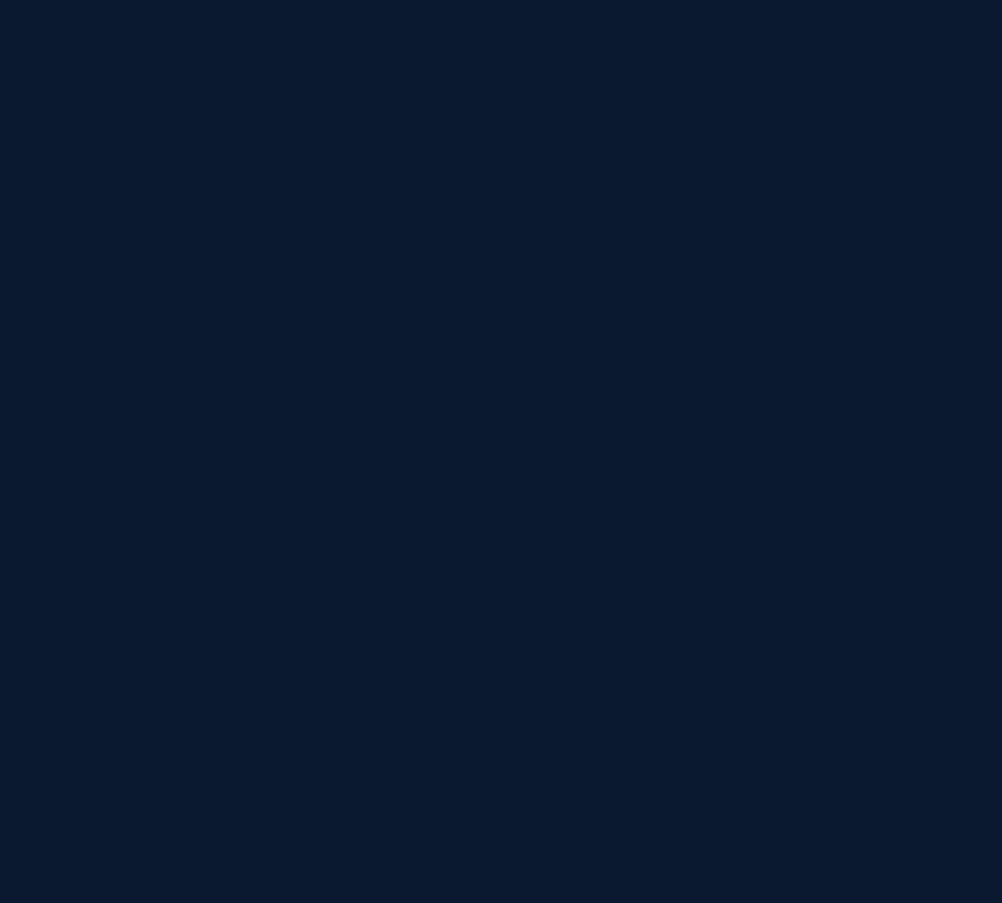
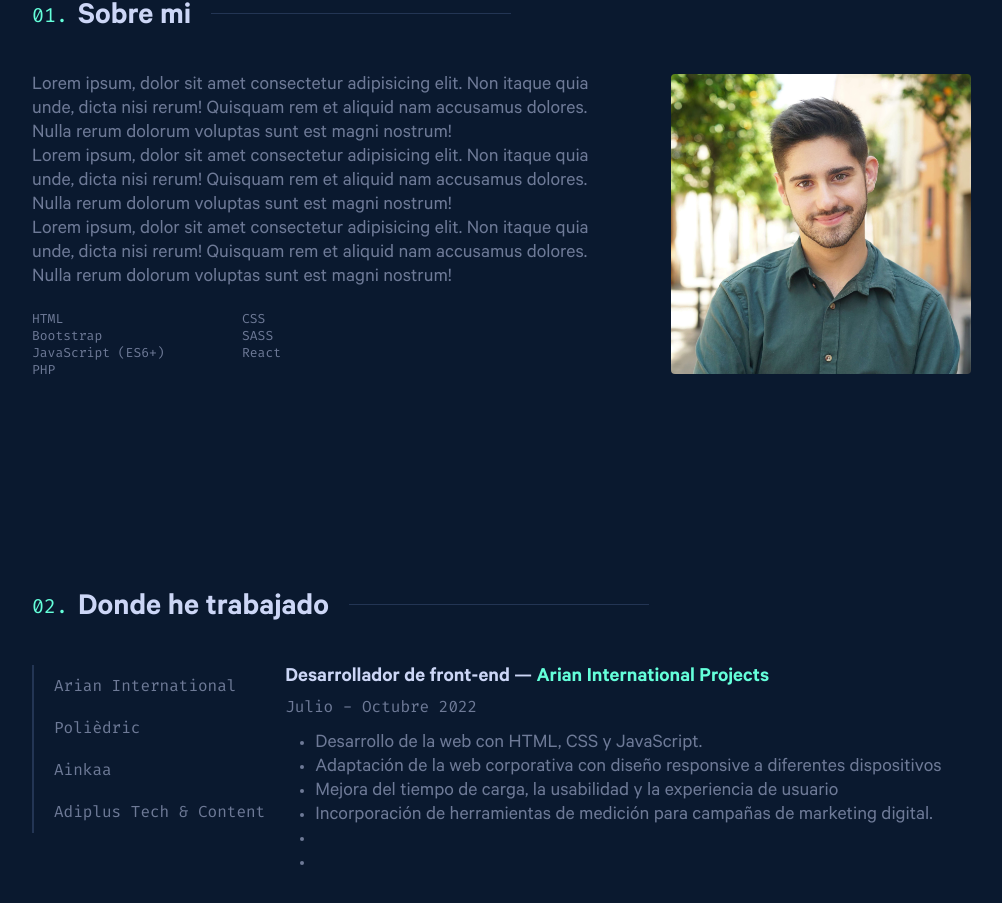
Before and after one commit to EricSalat/web-profesional, a React (Create React App) app: page / in a window 1280 px wide. Shown: the part 953-1856 px from the top of the page, without its empty margins (118-1120 px from the left). Before the commit the page ends 943 px from the top, so only its background shows below. Built offline with nearby package versions, Linux system fonts and the light colour scheme.

Commit message:
Hechos perfil y avanzado el Donde he trabajado

```diff
--- a/src/App.css
+++ b/src/App.css
@@ -1,39 +1,3 @@
-header nav {
-  display: flex;
-  justify-content: space-between;
-  padding: 50px;
-  font-size: 13px;
-}
-
-header nav ol li {
-  display: inline;
-  flex-direction: row;
-  font-family: 'Fira Code','Space Grotesk', sans-serif;
-  font-weight: 400;
-  color: var(--titulo1);
-  padding: 10px;
-}
-
-header nav ol li :hover {
-  color: var(--verde);
-
-}
-
-header button{
-  font-size: 13px;
-}
-
-
-header nav ol li ::before {
-  counter-increment: section;
-  content: "0" counter(section) ". ";
-  color: var(--verde);
-}
-
-header a {
-  text-decoration: none;
-  color: inherit;
-}
 a{
   cursor: pointer;
 }
@@ -48,6 +12,7 @@ main {
   font-family: "Calibre", sans-serif;
   font-weight: 400;
   font-size: 20px;
+  counter-reset: section;
 }
 
 h1 {
@@ -106,3 +71,35 @@ main section:first-of-type p:last-of-type {
   margin: 20px 0px 0px;
   max-width: 540px
 }
+
+.about-me {
+  display: grid;
+  grid-template-columns: 30% 25% auto;
+  gap: 50px;
+}
+
+.about-me-text {
+  grid-column: 1 / 3;
+}
+
+.about-me img {
+  border-radius: var(--borderRadius);
+  grid-column: 3 / 4;
+}
+
+
+.skills-list {
+  padding: 0px;
+  margin: 20px 0px 0px;
+  /* overflow: hidden; */
+  font-family: 'Fira Code','Space Grotesk', sans-serif;
+  font-weight: 400;
+  font-size: 13px;
+  display: grid;
+  grid-template-columns: repeat(2, minmax(140px, 200px));
+  gap: 0px 10px;
+  padding: 0px;
+  margin: 20px 0px 0px;
+  overflow: hidden;
+  list-style: none;
+}
--- a/src/App.js
+++ b/src/App.js
@@ -2,6 +2,10 @@ import logo from './logo.svg';
 import './App.css';
 import Header from "./components/Header/Header";
 import Button from "./components/Button/Button";
+import NumberedHeading from './components/Numbered-Heading/Numbered-Heading';
+import FotoEric from "./assets/eric_salat.jpg";
+import TabButton from './components/TabButton/TabButton';
+import FichaTrabajo from './components/FichaTrabajo/FichaTrabajo';
 
 
 function App() {
@@ -11,13 +15,99 @@ function App() {
       <main>
       <section>
         <p className="mini-heading">Hola, me llamo</p>
-        <h1 className="big-heading">Èric Salat</h1>
+        <h1 className="big-heading">Èric Salat.</h1>
         <h2 className="big-heading">Y programo aplicaciones web.</h2>
         <p>Lorem ipsum dolor sit amet consectetur adipisicing elit. Mollitia, cum nihil odio ab modi asperiores itaque libero. Repellendus voluptatibus placeat dolore dicta eum suscipit reiciendis cumque? Ipsa possimus quod temporibus!</p>
         <Button
         texto="Haz clic para conocerme"
         className="know-me-button"
+        href="#about"
          />
+      </section>
+      <section id="about">
+        <NumberedHeading texto="Sobre mi"/>
+        <div className="about-me">
+          <div className="about-me-text">
+            <p>Lorem ipsum, dolor sit amet consectetur adipisicing elit. Non itaque quia unde, dicta nisi rerum! Quisquam rem et aliquid nam accusamus dolores. Nulla rerum dolorum voluptas sunt est magni nostrum!</p>
+            <p>Lorem ipsum, dolor sit amet consectetur adipisicing elit. Non itaque quia unde, dicta nisi rerum! Quisquam rem et aliquid nam accusamus dolores. Nulla rerum dolorum voluptas sunt est magni nostrum!</p>
+            <p>Lorem ipsum, dolor sit amet consectetur adipisicing elit. Non itaque quia unde, dicta nisi rerum! Quisquam rem et aliquid nam accusamus dolores. Nulla rerum dolorum voluptas sunt est magni nostrum!</p>
+            <div>
+              <ul className="skills-list">
+                <li>HTML</li>
+                <li>CSS</li>
+                <li>Bootstrap</li>
+                <li>SASS</li>
+                <li>JavaScript (ES6+)</li>
+                <li>React</li>
+                <li>PHP</li>
+              </ul>
+            </div>
+          </div>
+          <div>
+            <img src={FotoEric} height="300" width="300"></img>
+          </div>
+        </div>
+      </section>
+      <section id="experience">
+        <NumberedHeading texto="Donde he trabajado"/>
+          <div className="jobs">
+            <div>
+              <TabButton text="Arian International" class="tab-button tab-button-active"/>
+              <TabButton text="Polièdric" class="tab-button" />
+              <TabButton text="Ainkaa" class="tab-button" />
+              <TabButton text="Adiplus Tech & Content" class="tab-button" />
+            </div>
+            <FichaTrabajo
+              id="1"
+              role="Desarrollador de front-end"
+              period="Julio - Octubre 2022"
+              company="Arian International Projects"
+              href="https://arianinternational.eu/"
+              duty1="Desarrollo de la web con HTML, CSS y JavaScript."
+              duty2="Adaptación de la web corporativa con diseño responsive a diferentes dispositivos"
+              duty3="Mejora del tiempo de carga, la usabilidad y la experiencia de usuario"
+              duty4="Incorporación de herramientas de medición para campañas de marketing digital."
+             />
+
+            {/* <FichaTrabajo
+              id="2"
+              role="Gestor de campañas SEM & PPC"
+              company="Polièdric"
+              href="https://arianinternational.eu/"
+              period="Junio 2021 - Marzo 2022"
+              duty1="Gestión de campañas publicitarias de pago por clic. Elaboración de la estrategia, diseño implementación, medición y análisis de la performance de los anuncios en Google Ads, Facebook Ads, Amazon Ads y Linkedin Ads."
+              duty2="Adaptación de diseño responsive a distintos dispositivos. Mejora del tiempo de carga, la usabilidad, la experiencia de usuario (UX & UI) y el posicionamiento web (SEO)."
+              duty3="Incorporación de herramientas de medición (Google Analytics, Tag Manager, Data Studio) para campañas de marketing."
+              duty4="Automatización de procesos de trabajo."
+             />
+            <FichaTrabajo
+              id="3"
+              role="Desarrollador de front-end & Gestor"
+              company="Ainkaa"
+              href="https://arianinternational.eu/"
+              period="Marzo 2021 - Actualidad"
+              duty1="Programa de creación de start-ups dirigido a jóvenes para crear una app móvil viable donde se realizó"
+              duty2="Programación en HTML, CSS, Javascript y React."
+              duty3="Diseño UX UI. Diseño de prototipos con Figma."
+              duty4="Creación de planes de empresa, de negocio y viabilidad"
+              duty5="Realización de plan de marketing e investigación de mercados"
+              duty6="Elevator pitch y presentación de PMV para la búsqueda de financiación."
+             />
+            <FichaTrabajo
+              id="4"
+              role="Periodista"
+              href="https://arianinternational.eu/"
+              company="Adiplus Tech & Content"
+              period="Octubre 2019 - Junio 2020"
+              duty1="Redacción y edición de noticias y contenidos para el portal del sector gastronómico Pan&Pizza."
+              duty2="Redacción de artículos para la revista Newspa."
+              duty3="Redacció de noticias y artículos sobre seguros en Tiempo Seguro."
+              duty4="Posicionamiento SEO."
+              duty5="Elaboración de newsletters."
+             /> */}
+
+          </div>
+
       </section>
 
       </main>
--- a/src/components/Button/Button.jsx
+++ b/src/components/Button/Button.jsx
@@ -6,7 +6,6 @@ function Button(props) {
     <>
       <a
       href={props.href}
-      target="_blank"
       >
         <button type="button" className={props.className}>{props.texto}</button>
       </a>
--- /dev/null
+++ b/src/components/FichaTrabajo/FichaTrabajo.css
@@ -0,0 +1,39 @@
+.jobs {
+  display: flex;
+  flex-direction: row;
+}
+
+.jobs a {
+  color: inherit;
+  text-decoration: none;
+}
+
+.jobs h3 {
+  color: var(--titulo1);
+  padding-bottom: 6px;
+  font-family: "Calibre", sans-serif;
+  font-weight: 600;
+  font-size: 21px;
+}
+
+.jobs h3 a{
+  color: var(--verde);
+}
+
+.jobs p {
+  font-family: 'Fira Code','Space Grotesk', sans-serif;
+  font-weight: 400;
+  font-size: 16px;
+}
+
+.jobs ul {
+  padding-left: 30px;
+  margin-top: 15px;
+  margin-bottom: 10px;
+
+}
+
+.jobs ul li {
+  font-size: 20px;
+
+}
--- /dev/null
+++ b/src/components/FichaTrabajo/FichaTrabajo.jsx
@@ -0,0 +1,22 @@
+import React from "react";
+import "./FichaTrabajo.css";
+
+function FichaTrabajo(props) {
+  return(
+    <div id={props.id}>
+      <h3>{props.role} — <a href={props.href} target="_blank">{props.company}</a></h3>
+      <p>{props.period}</p>
+      <ul>
+        <li>{props.duty1}</li>
+        <li>{props.duty2}</li>
+        <li>{props.duty3}</li>
+        <li>{props.duty4}</li>
+        <li>{props.duty5}</li>
+        <li>{props.duty6}</li>
+      </ul>
+    </div>
+
+    );
+}
+
+export default FichaTrabajo;
--- /dev/null
+++ b/src/components/Header/Header.css
@@ -0,0 +1,40 @@
+header {
+  counter-reset: item;
+}
+
+header nav {
+  display: flex;
+  justify-content: space-between;
+  padding: 50px;
+  font-size: 13px;
+}
+
+header nav ol li {
+  display: inline;
+  flex-direction: row;
+  font-family: 'Fira Code','Space Grotesk', sans-serif;
+  font-weight: 400;
+  color: var(--titulo1);
+  padding: 10px;
+}
+
+header nav ol li :hover {
+  color: var(--verde);
+
+}
+
+header button{
+  font-size: 13px;
+}
+
+
+header nav ol li ::before {
+  counter-increment: item;
+  content: "0" counter(item) ". ";
+  color: var(--verde);
+}
+
+header a {
+  text-decoration: none;
+  color: inherit;
+}
--- a/src/components/Header/Header.jsx
+++ b/src/components/Header/Header.jsx
@@ -1,5 +1,6 @@
 import React from "react";
 import Button from "../Button/Button";
+import "./Header.css";
 
 function Header() {
   return(
@@ -8,8 +9,8 @@ function Header() {
       <span>ÈS</span>
       <div>
         <ol>
-          <li><a href="#">Sobre mi</a></li>
-          <li><a href="#">Experiencia</a></li>
+          <li><a href="#about">Sobre mi</a></li>
+          <li><a href="#experience">Experiencia</a></li>
           <li><a href="#">Trabajos</a></li>
           <li><a href="#">Contacto</a></li>
           <Button
--- /dev/null
+++ b/src/components/Numbered-Heading/Numbered-Heading.css
@@ -0,0 +1,39 @@
+h2 .numbered-heading {
+  font-weight: 600;
+  line-height: 1.1;
+}
+
+.numbered-heading {
+  font-size: 32px;
+  color: var(--titulo1);
+  display: flex;
+  align-items: center;
+  position: relative;
+  margin: 10px 0px 40px;
+  width: 100%;
+  font-size: clamp(26px,5vw,32px);
+  white-space: nowrap;
+}
+.numbered-heading::before{
+  counter-increment: section;
+  content: "0" counter(section) ". ";
+  color: var(--verde);
+  font-size: 20px;
+  font-family: 'Fira Code','Space Grotesk', sans-serif;
+  font-weight: 400;
+  position: relative;
+  bottom: 3px;
+  margin-right: 10px;
+}
+
+.numbered-heading::after {
+  content: "";
+  display: block;
+  position: relative;
+  top: -5px;
+  width: 300px;
+  height: 1px;
+  margin-left: 20px;
+  background-color: #233554;
+  box-sizing: inherit;
+}
--- /dev/null
+++ b/src/components/Numbered-Heading/Numbered-Heading.jsx
@@ -0,0 +1,10 @@
+import React from "react";
+import "./Numbered-Heading.css";
+
+function NumberedHeading(props) {
+  return(
+    <h2 className="numbered-heading">{props.texto}</h2>
+  );
+}
+
+export default NumberedHeading;
--- /dev/null
+++ b/src/components/TabButton/TabButton.css
@@ -0,0 +1,44 @@
+.tab-button{
+  background-color: inherit;
+  font-size: 16px;
+  font-family: 'Fira Code','Space Grotesk', sans-serif;
+  font-weight: 400;
+  text-decoration: none;
+  text-decoration-skip-ink: auto;
+  position: relative;
+  transition: all 0.25cs cubic-beizer(0.645,0.045,0.355,1);
+  display: flex;
+  align-items: center;
+  width: 100%;
+  height: 42px;
+  padding: 0px 20px 2px;
+  border-left: 2px solid #233554;
+  border-top: none;
+  border-bottom: none;
+  border-right: none;
+  background-color: transparent;
+  color: var(--texto);
+  text-align: left;
+  white-space: nowrap;
+
+}
+
+.tab-button:hover, .tab-selected {
+  border-left: 2px solid var(--verde);
+  color: var(--verde);
+}
+
+/* .tab-button:focus, .tab-button:active {
+  border-left: 2px solid var(--verde);
+  color: var(--verde);
+
+}
+
+.tab-button:hover {
+  color: var(--verde);
+  background-color: #112240;
+}
+
+.tab-button-active {
+  border-left: 2px solid var(--verde);
+} */
--- /dev/null
+++ b/src/components/TabButton/TabButton.jsx
@@ -0,0 +1,27 @@
+import React, {useState} from "react";
+import "./TabButton.css";
+
+function TabButton(props) {
+
+  // const [highlight, setHighlight] = useState();
+
+  // const change = () => {
+  //   if (highlight == true) {
+  //     setHighlight("tab-button")
+  //   }  else {
+  //     setHighlight("tab-button-active")
+  //   }
+  // }
+
+  return(
+  <>
+    <button className={props.class}
+    // onClick={change}
+    >{props.text}</button>
+  </>
+
+  );
+
+}
+
+export default TabButton;
--- a/src/index.css
+++ b/src/index.css
@@ -40,5 +40,5 @@
 html, body {
   background-color: var(--background);
   color: var(--texto);
-  counter-reset: section;
+  scroll-behavior: smooth;
 }
```
Also changed, not shown: src/assets/eric_salat.jpg (added).
